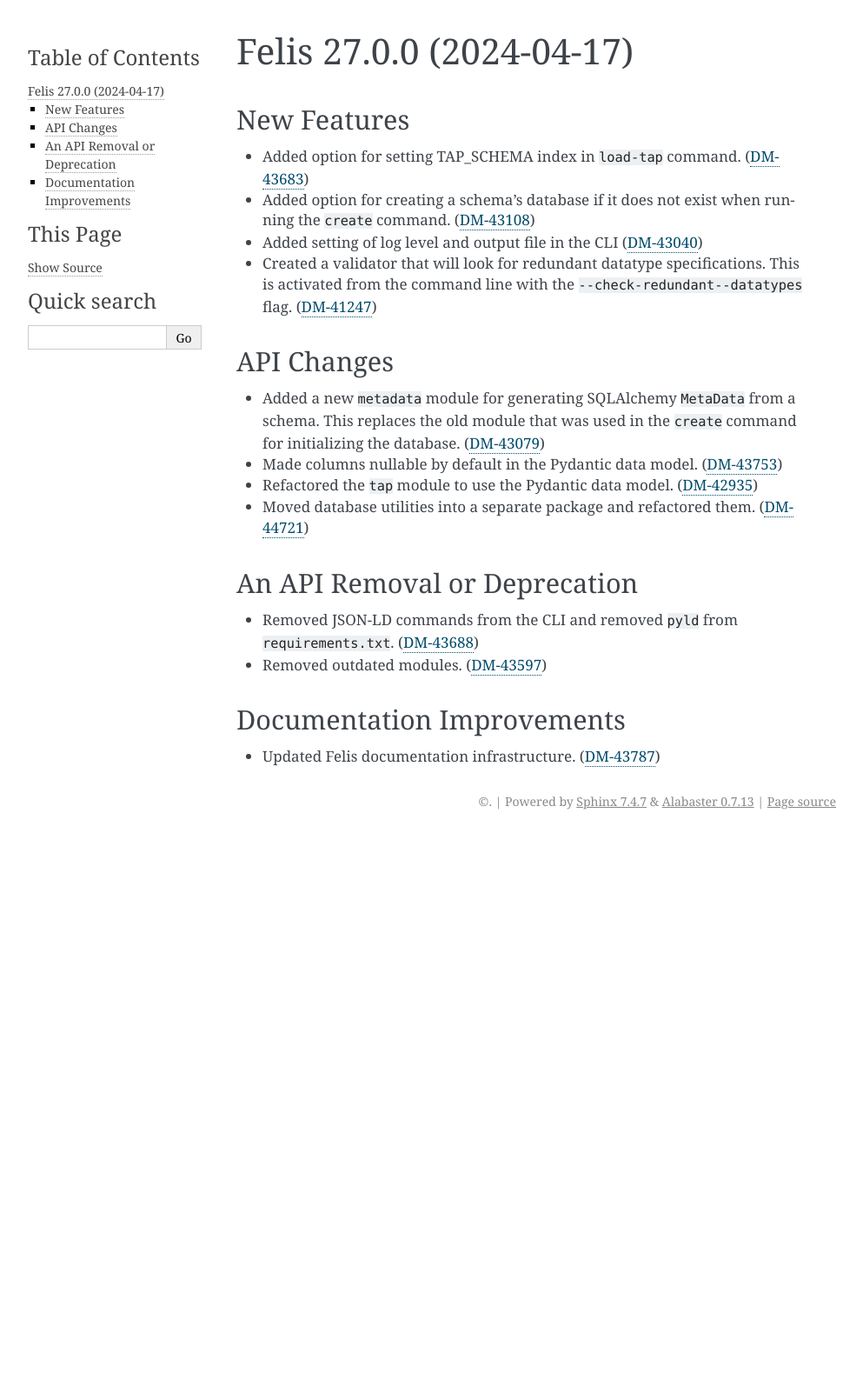
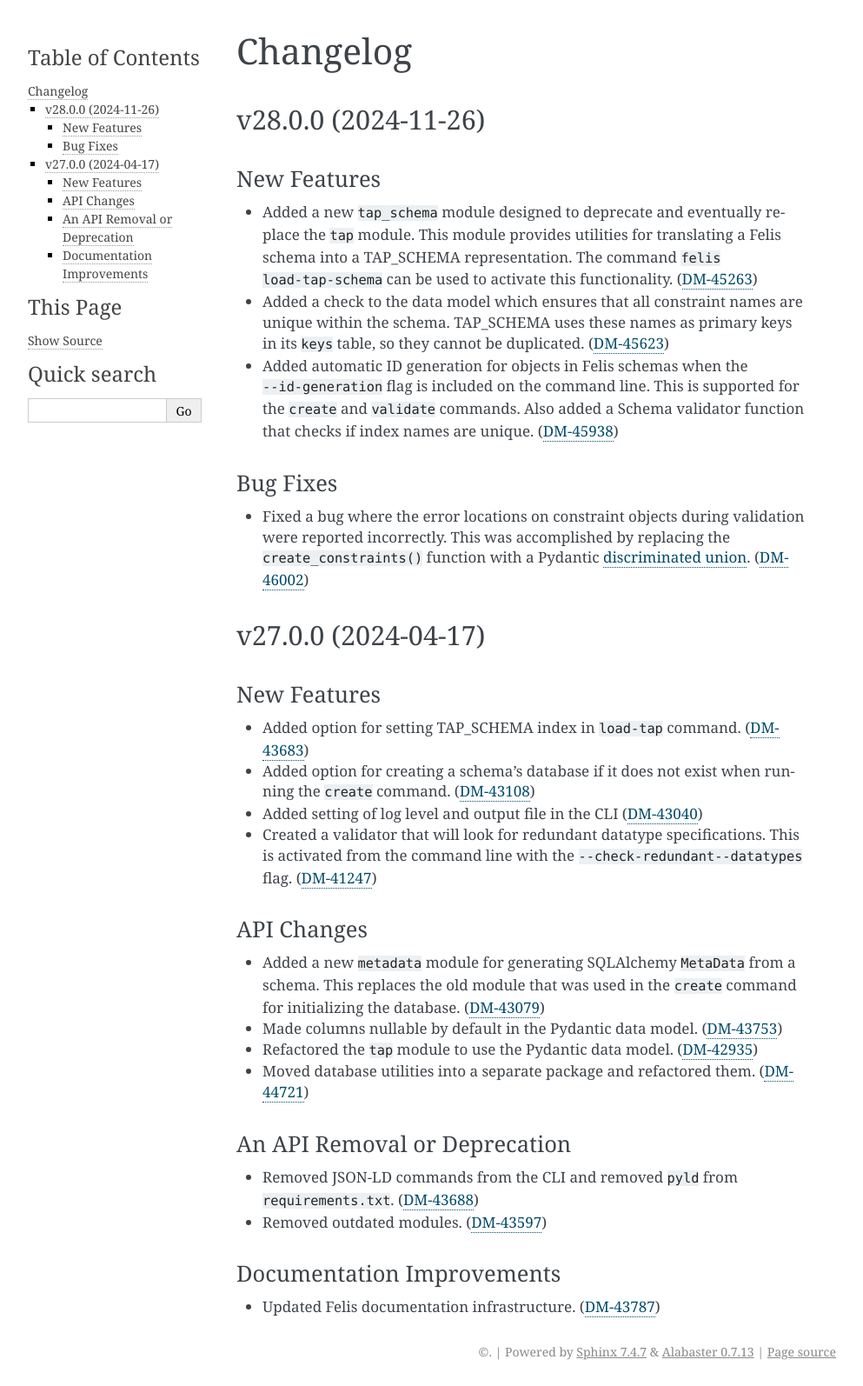
Before and after one commit to lsst/felis, a Sphinx documentation site: the page built from docs/CHANGES.rst, in a window 1280 px wide. Shown: the whole page at 87% size, without its empty margins (148-1141 px from the left). Built offline with Sphinx 7.4.7, drawn with Linux system fonts in a browser that asks for light colours; before the commit the page ends 961 px from its top, so only the background shows below that.

Commit message:
Make release notes for v28

```diff
--- a/docs/CHANGES.rst
+++ b/docs/CHANGES.rst
@@ -1,5 +1,32 @@
-Felis 27.0.0 (2024-04-17)
-=========================
+#########
+Changelog
+#########
+
+v28.0.0 (2024-11-26)
+====================
+
+New Features
+------------
+
+- Added a new ``tap_schema`` module designed to deprecate and eventually replace the ``tap`` module.
+  This module provides utilities for translating a Felis schema into a TAP_SCHEMA representation.
+  The command ``felis load-tap-schema`` can be used to activate this functionality. (`DM-45263 <https://jira.lsstcorp.org/browse/DM-45263>`_)
+- Added a check to the data model which ensures that all constraint names are unique within the schema.
+  TAP_SCHEMA uses these names as primary keys in its ``keys`` table, so they cannot be duplicated. (`DM-45623 <https://jira.lsstcorp.org/browse/DM-45623>`_)
+- Added automatic ID generation for objects in Felis schemas when the ``--id-generation`` flag is included on the command line.
+  This is supported for the ``create`` and ``validate`` commands.
+  Also added a Schema validator function that checks if index names are unique. (`DM-45938 <https://jira.lsstcorp.org/browse/DM-45938>`_)
+
+
+Bug Fixes
+---------
+
+- Fixed a bug where the error locations on constraint objects during validation were reported incorrectly.
+  This was accomplished by replacing the ``create_constraints()`` function with a Pydantic `discriminated union <https://docs.pydantic.dev/latest/concepts/unions/#discriminated-unions-with-str-discriminators>`__. (`DM-46002 <https://jira.lsstcorp.org/browse/DM-46002>`_)
+
+
+v27.0.0 (2024-04-17)
+====================
 
 New Features
 ------------
--- a/docs/changes/DM-45263.feature.rst
+++ /dev/null
@@ -1,3 +0,0 @@
-Added a new ``tap_schema_`` module designed to deprecate and eventually replace the ``tap`` module.
-This module provides utilities for translating a Felis schema into a TAP_SCHEMA representation.
-The command ``felis load-tap-schema`` can be used to activate this functionality.
--- a/docs/changes/DM-45623.feature.rst
+++ /dev/null
@@ -1,2 +0,0 @@
-Added a check to the data model which ensures that all constraint names are unique within the schema.
-TAP_SCHEMA uses these names as primary keys in its ``keys`` table, so they cannot be duplicated.
--- a/docs/changes/DM-45938.feature.rst
+++ /dev/null
@@ -1,4 +0,0 @@
-Added automatic ID generation for objects in Felis schemas when the `--id-generation` flag is included on the command line.
-This is supported for the `create` and `validate` commands.
-
-Also added a Schema validator that checks if index names are unique.
--- a/docs/changes/DM-46002.bugfix.rst
+++ /dev/null
@@ -1,2 +0,0 @@
-Fixed a bug where the error locations on constraint objects during validation were reported incorrectly.
-This was accomplished by replacing the ``create_constraints()`` function with a Pydantic `discriminated union <https://docs.pydantic.dev/latest/concepts/unions/#discriminated-unions-with-str-discriminators>`__.
```
